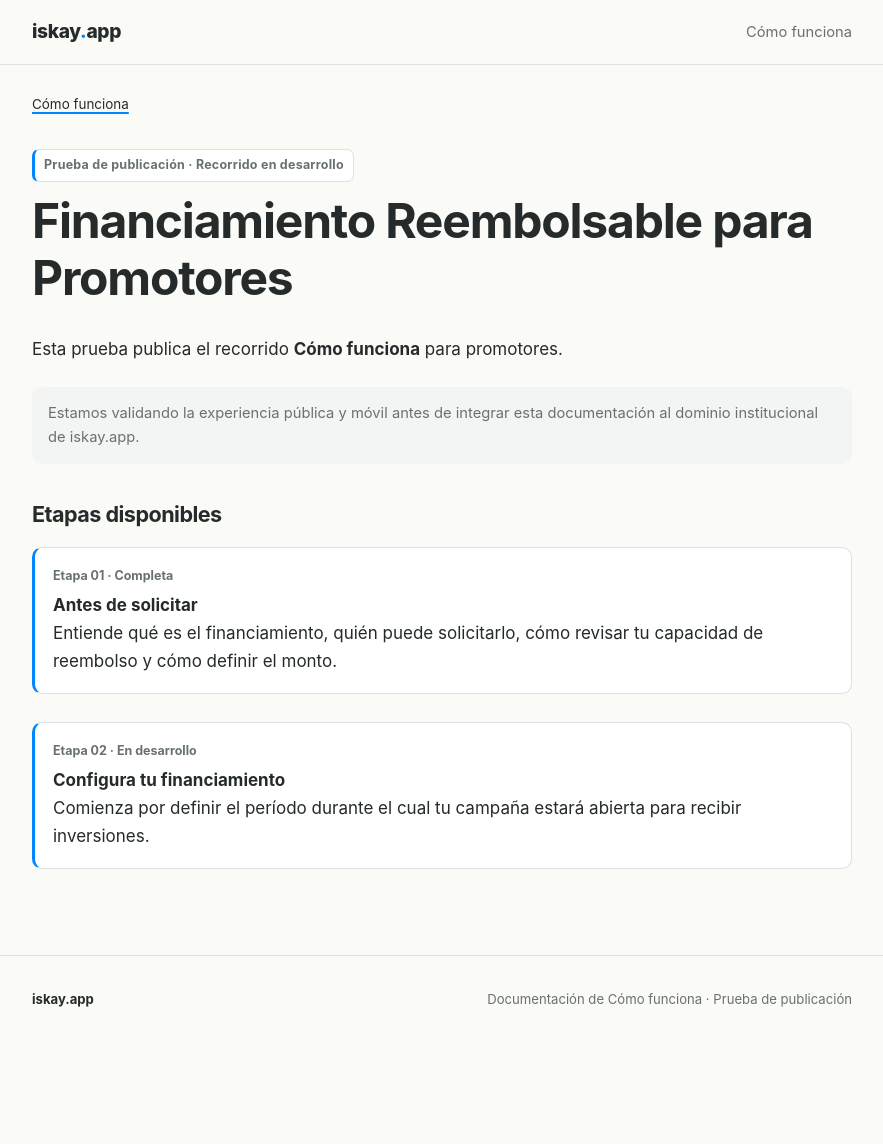
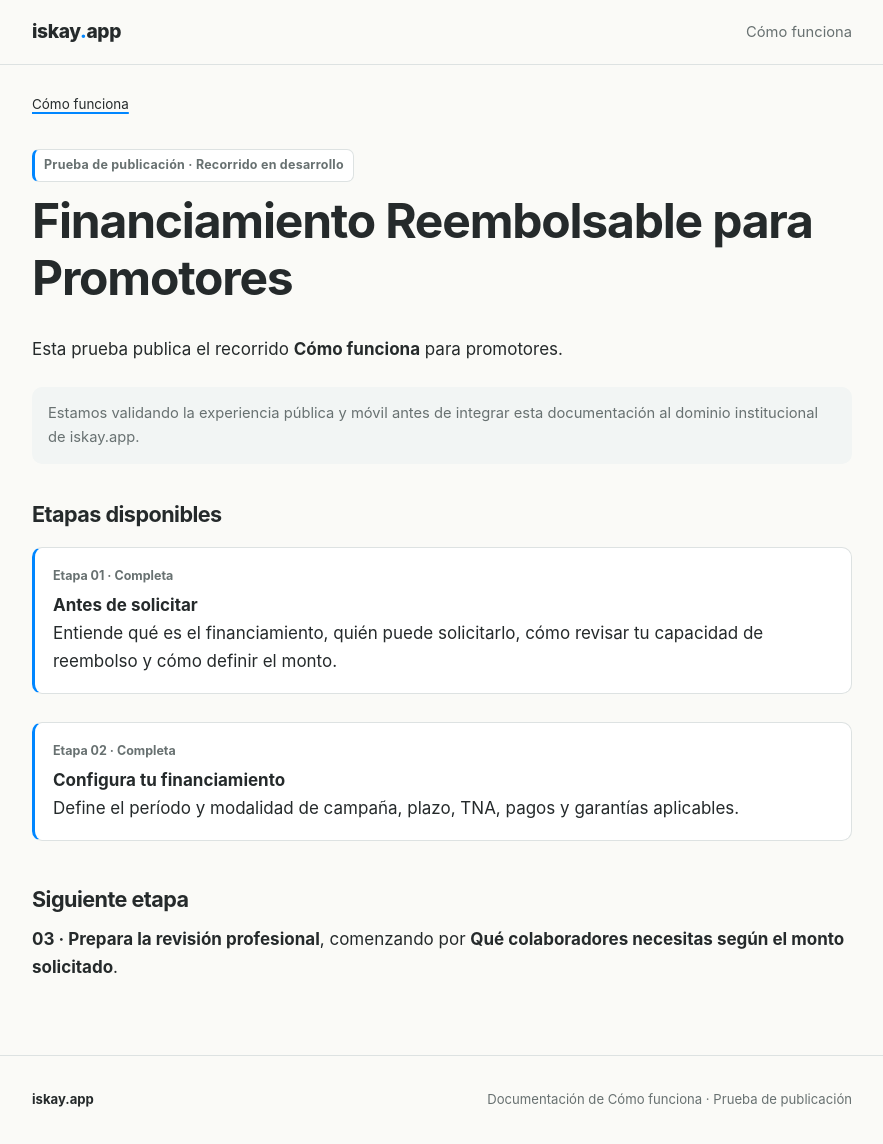
Before and after one commit to iskayApp/como-funciona, a Jekyll site: the page built from index.md, in a window 1280 px wide and 1144 px high. Shown: the whole window, without its empty margins (198-1081 px from the left). Built offline with Jekyll 4.4.1, drawn with Linux system fonts in a browser that asks for light colours.

Commit message:
docs: marcar etapa 02 como completada

```diff
--- a/index.md
+++ b/index.md
@@ -26,9 +26,13 @@ Estamos validando la experiencia pública y móvil antes de integrar esta docume
   </li>
   <li>
     <a href="{{ '/financiamiento-reembolsable/promotores/configura-tu-financiamiento/' | relative_url }}">
-      <span class="topic-number">Etapa 02 · En desarrollo</span>
+      <span class="topic-number">Etapa 02 · Completa</span>
       <strong>Configura tu financiamiento</strong><br>
-      Comienza por definir el período durante el cual tu campaña estará abierta para recibir inversiones.
+      Define el período y modalidad de campaña, plazo, TNA, pagos y garantías aplicables.
     </a>
   </li>
 </ul>
+
+## Siguiente etapa
+
+**03 · Prepara la revisión profesional**, comenzando por **Qué colaboradores necesitas según el monto solicitado**.
```
